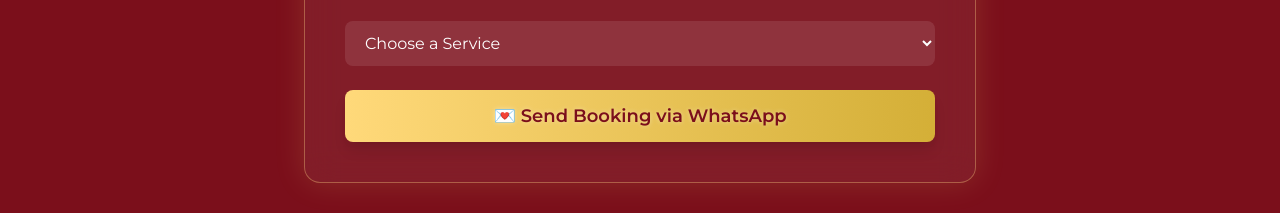
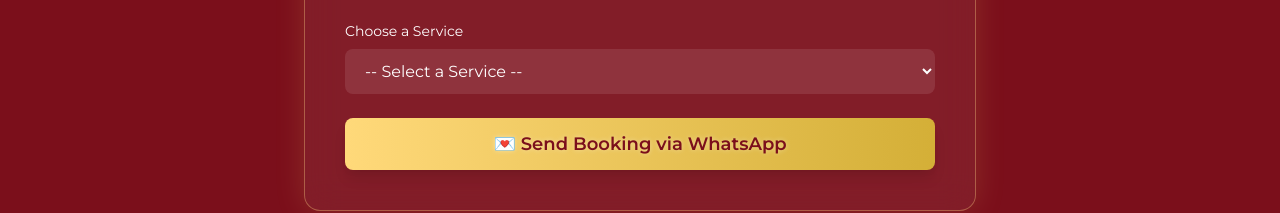
Before and after one commit to aaddaan/asbeautysalon, a plain HTML site: page index.html in a window 1280 px wide. Shown: the part 4425-4638 px from the top of the page. Drawn offline with nearby package versions, Linux system fonts and the light colour scheme.

Commit message:
Update index.html8

```diff
--- a/index.html
+++ b/index.html
@@ -987,20 +987,24 @@
 
 <!-- Service -->
 <div class="relative">
+  <label for="service" class="block mb-2 text-sm font-medium text-white">
+    Choose a Service
+  </label>
   <select id="service" required
     class="w-full px-4 py-3 rounded-lg bg-white bg-opacity-10 text-white
            focus:outline-none focus:ring-2 focus:ring-yellow-400">
-        <option value="" disabled selected class="text-gray-400">Choose a Service</option>
-        <option class="text-black">Skin Care</option>
-        <option class="text-black">Meni-Pedi</option>
-        <option class="text-black">Hair Care</option>
-        <option class="text-black">Facial</option>
-        <option class="text-black">Makeup</option>
-        <option class="text-black">Mehndi</option>
-        <option class="text-black">Nail Art</option>
-        <option class="text-black">DoorStep</option>
+    <option value="" disabled selected class="text-gray-400">-- Select a Service --</option>
+    <option value="skin" class="text-black">Skin Care</option>
+    <option value="meni-pedi" class="text-black">Meni-Pedi</option>
+    <option value="hair" class="text-black">Hair Care</option>
+    <option value="facial" class="text-black">Facial</option>
+    <option value="makeup" class="text-black">Makeup</option>
+    <option value="mehndi" class="text-black">Mehndi</option>
+    <option value="nail" class="text-black">Nail Art</option>
+    <option value="doorstep" class="text-black">DoorStep</option>
   </select>
 </div>
+
 
     <!-- Button -->
     <button type="submit"
```
Lines whose indentation alone changed are shown as unchanged.
